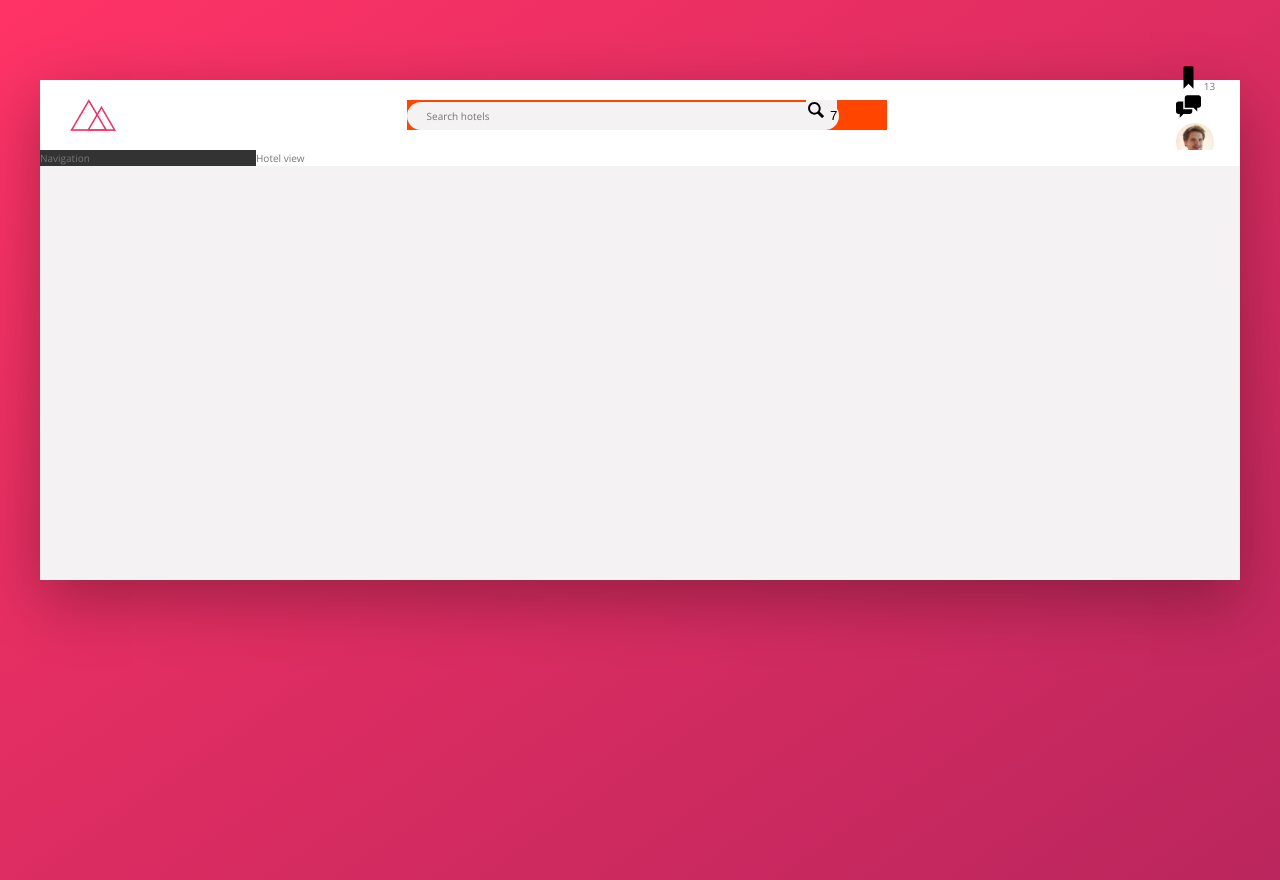
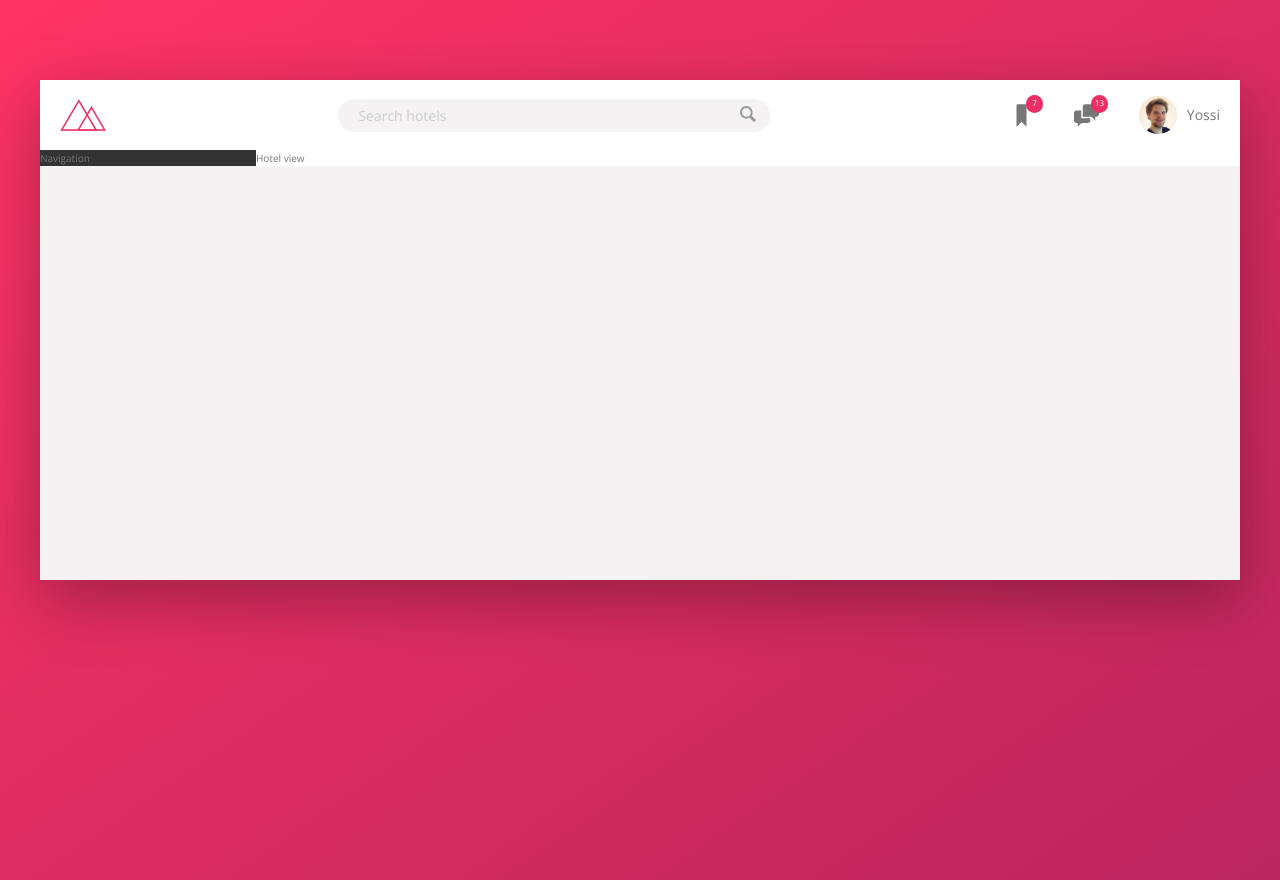
Before and after one commit to yosisms/trillo, a website: page index.html in a window 1280 px wide. Drawn offline with nearby package versions, Linux system fonts and the light colour scheme.

Commit message:
finished header

```diff
--- a/index.html
+++ b/index.html
@@ -21,7 +21,6 @@
                     <svg class="search__icon">
                         <use xlink:href="img/sprite.svg#icon-magnifying-glass"></use>
                     </svg>
-                    <span class="user-nav__notification">7</span>
                 </button>
             </form>
 
@@ -30,12 +29,13 @@
                     <svg class="user-nav__icon">
                         <use xlink:href="img/sprite.svg#icon-bookmark"></use>
                     </svg>
-                    <span class="user-nav__notification">13</span>
+                    <span class="user-nav__notification">7</span>
                 </div>
                 <div class="user-nav__icon-box">
                     <svg class="user-nav__icon">
                         <use xlink:href="img/sprite.svg#icon-chat"></use>
                     </svg>
+                    <span class="user-nav__notification">13</span>
                 </div>
                 <div class="user-nav__user">
                     <img src="img/user.jpeg" alt="User photo" class="user-nav__user-photo" />
--- a/sass/_components.scss
+++ b/sass/_components.scss
@@ -2,14 +2,18 @@
 // Logo
 .logo {
   height: 3.25rem;
-  margin-left: 3rem;
+  margin-left: 2rem;
 }
 
 /////////////////////////////////////
 // SEARCH
 .search {
   flex: 0 0 40%;
-  background-color: orangered;
+
+  display: flex;
+  align-items: center;
+  justify-content: center;
+
   &__input {
     font-family: inherit;
     font-size: inherit;
@@ -20,45 +24,87 @@
     border-radius: 100px;
     width: 90%;
     transition: all .3s;
-    margin-right: -3.5rem;
+    margin-right: -3.25rem;
 
     &:focus {
       outline: none;
       width: 100%;
       background-color: var(--color-grey-light-3);
     }
+
+    &::-webkit-input-placeholder {
+      font-weight: 100;
+      color: var(--color-grey-light-4);
+    }
+  }
+
+  &__input:focus + &__button {
+    background-color: var(--color-grey-light-3);
   }
   &__button {
     border: none;
     background-color: var(--color-grey-light-2);
+
+    &:focus {
+      outline: none;
+    }
+
+    &:active {
+      transform: translateY(2px);
+    }
   }
   &__icon {
     height: 2rem;
     width: 2rem;
+    fill: var(--color-grey-dark-3);
   }
 }
 
 /////////////////////////////////////
 // USER NAVIGATION
 .user-nav {
+  display: flex;
+  align-items: center;
+  align-self: stretch;
+
+  & > * {
+    padding: 0 2rem;
+    cursor: pointer;
+    height: 100%;
+    display: flex;
+    align-items: center;
+  }
+
+  & > *:hover {
+    background-color: var(--color-grey-light-3);
+  }
   &__icon-box {
-
+    position: relative;
   }
   &__icon {
     height: 2.5rem;
     width: 2.5rem;
+    fill: var(--color-grey-dark-2);
   }
-  &__notofication {
+  &__notification {
+    position: absolute;
+    font-size: .8rem;
+    height: 1.75rem;
+    width: 1.75rem;
+    border-radius: 100px;
+    background-color: var(--color-primary);
+    color: #fff;
+    top: 1.5rem;
+    right: 1.1rem;
+    display: flex;
+    justify-content: center;
+    align-items: center;
+  }
 
-  }
-  &__user {
-
-  }
   &__user-photo {
     height: 3.75rem;
     border-radius: 50%;
+    margin-right: 1rem;
   }
-  &__user-name {
 
-  }
 }
--- a/sass/_layout.scss
+++ b/sass/_layout.scss
@@ -15,6 +15,8 @@
   display: flex;
   justify-content: space-between;
   align-items: center;
+
+  font-size: 1.4rem;
 }
 
 .content {
```
Also changed, not shown: css/style.css.
